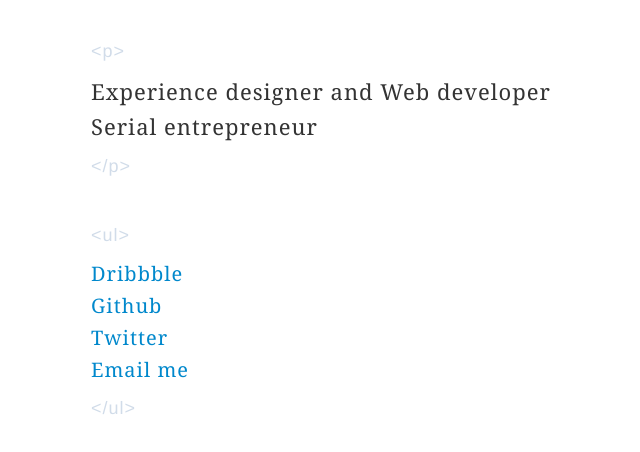
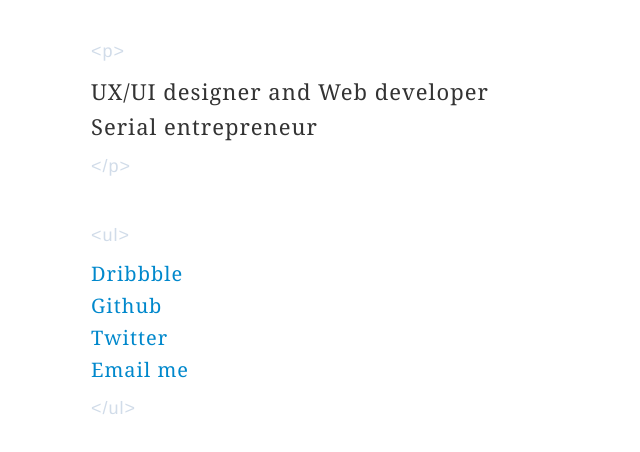
Before and after one commit to biubio/biu.bio, a plain HTML site: page index.html in a window 1280 px wide. Shown: the part 242-694 px from the top of the page, without its empty margins (164-804 px from the left). Drawn offline with Linux system fonts and the light colour scheme.

Commit message:
Update index.html

```diff
--- a/index.html
+++ b/index.html
@@ -1,4 +1,3 @@
-
 <!--
  *          .,:,,,                                        .::,,,::.
  *        .::::,,;;,                                  .,;;:,,....:i:
@@ -81,7 +80,7 @@
     </p>
 
     <p class="content">
-        Experience designer and Web developer<br>
+        UX/UI designer and Web developer<br>
         Serial entrepreneur
     </p>
 
```
